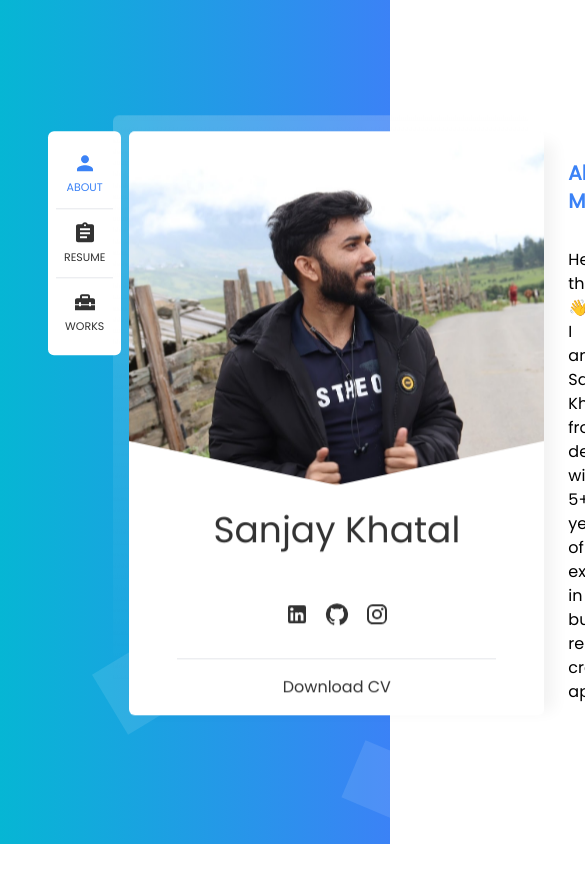
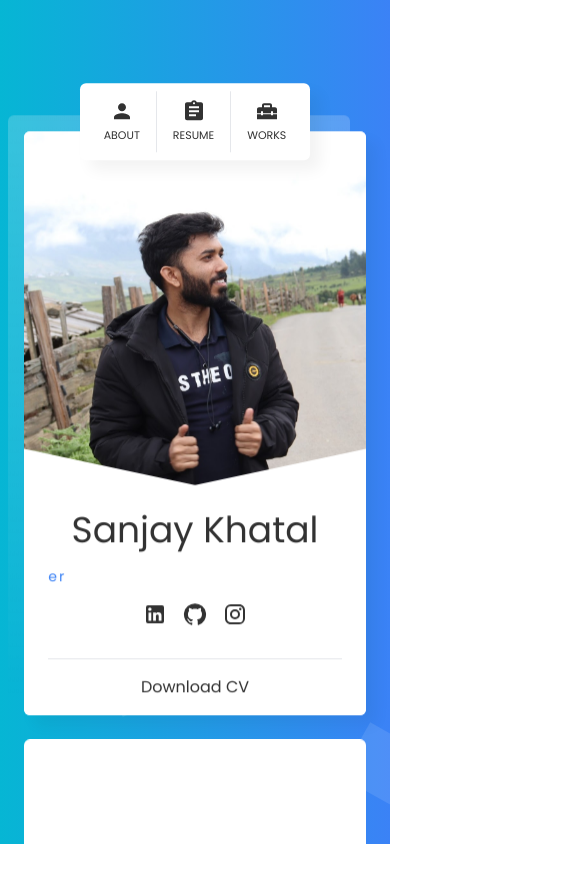
Before and after one commit to appsyk/portfolio, a Next.js app: page / in a window 390 px wide. Shown: the top 882 px of the page, 585 px wide, since content can reach past the window. Before the commit the page ends 844 px from the top, so only its background shows below. Built offline with nearby package versions, Linux system fonts and the light colour scheme.

Commit message:
feat: responsiveness and persistent selected section

```diff
--- a/src/app/ViewContext.tsx
+++ b/src/app/ViewContext.tsx
@@ -8,10 +8,23 @@ export interface ViewContextType {
     setView: (view: number) => void;
 }
 
+interface Route {
+    [key: number]: string;
+}
+
 const ViewContext = createContext<ViewContextType | undefined>(undefined);
 
+export const route: Route = {
+    0: '#about-me',
+    1: '#resume',
+    2: '#works'
+}
+
 export const ViewContextProvider = ({ children }: { children: React.ReactNode }) => {
-    const [view, setView] = useState(0);
+    const currentHash = window.location.hash;
+    const currentRoute = Object.entries(route).find(_ => _[1] === currentHash)?.[0];
+
+    const [view, setView] = useState(Number(currentRoute));
 
     const contextValue: ViewContextType = {
         view,
--- a/src/app/globals.css
+++ b/src/app/globals.css
@@ -5,6 +5,7 @@
 /* @import url('https://fonts.googleapis.com/css2?family=Poppins&display=swap'); */
 body {
   font-family: "Poppins", sans-serif;
+  scroll-behavior: smooth;
 }
 
 .role-animation {
--- a/src/app/layout.tsx
+++ b/src/app/layout.tsx
@@ -31,7 +31,9 @@ export default function RootLayout({
       <link rel="stylesheet" type='text/css' href="https://cdn.jsdelivr.net/gh/devicons/devicon@latest/devicon.min.css" />
         <link rel="preconnect" href="https://fonts.googleapis.com" />
         <link rel="preconnect" href="https://fonts.gstatic.com" />
+        {/* eslint-disable-next-line @next/next/no-page-custom-font */}
         <link href="https://fonts.googleapis.com/css2?family=Poppins&display=swap" rel="stylesheet" />
+        <title>Sanjay Khatal</title>
       </head>
       <body
         className={`${geistSans.variable} ${geistMono.variable} antialiased`}
@@ -40,8 +42,8 @@ export default function RootLayout({
           <div className="bg-gradient-to-r from-cyan-500 to-blue-500 h-screen">
             <Bubbles />
           </div>
-          <div className="absolute top-1/2 left-1/2 -translate-x-1/2 -translate-y-[51%] h-full max-h-[570px] w-full max-w-[1290px] px-12">
-            <div className="flex h-[inherit]">
+          <div className="absolute top-1/2 left-1/2 -translate-x-1/2 -translate-y-[51%] h-full max-h-[570px] w-full max-w-[1290px] px-6 lg:px-12">
+            <div className="lg:flex h-[inherit]">
               <ViewContextProvider>
                 <PersistentSelf />
                 {children}
--- a/src/components/DetailedInfo/AboutMe.tsx
+++ b/src/components/DetailedInfo/AboutMe.tsx
@@ -78,7 +78,7 @@ const AboutMe = () => {
     };
 
     return (
-        <div className='page-change-animation'>
+        <div id="about-me" className='page-change-animation'>
             <div className='divide-y'>
                 <SectionLabel label="About Me" />
                 <div className=''>
@@ -89,12 +89,12 @@ const AboutMe = () => {
                         {
                             about.map(_ => (
                                 <div key={_.label} className='flex gap-4 justify-between mb-2 last:mb-0'>
-                                    <div className='bg-primary h-fit py-1 text-white text-sm px-2 rounded-sm leading-none flex items-center'>
+                                    <div className='bg-primary h-fit py-1 text-white text-sm px-2 rounded-sm leading-none flex items-center w-min sm:w-fit'>
                                         {_.label}:
                                     </div>
-                                    <div className='text-base flex gap-2 items-center'>
+                                    <div className='text-base flex gap-2 items-center text-end'>
                                         {!Array.isArray(_.value) ? _.value :
-                                            <div className='flex flex-wrap gap-2'>
+                                            <div className='flex flex-wrap gap-2 justify-end'>
                                                 {
                                                     _.value.map(skill => <div key={skill.name} className='h-[33px] relative text-xl group py-1 px-1.5 bg-gradient-to-br from-blue-200 rounded-lg to-transparent'>
                                                         {skill?.icon && skill?.icon}
--- a/src/components/DetailedInfo/Resume.tsx
+++ b/src/components/DetailedInfo/Resume.tsx
@@ -6,7 +6,7 @@ import React from 'react'
 
 const Resume = () => {
     return (
-        <div className='divide-y page-change-animation '>
+        <div id="resume" className='divide-y page-change-animation '>
             <SectionLabel label="Resume" />
             <div className='divide-y'>
                 <div className='py-7'>
--- a/src/components/DetailedInfo/Work.tsx
+++ b/src/components/DetailedInfo/Work.tsx
@@ -34,7 +34,7 @@ const Work = () => {
     }
 
     return (
-        <div className='divide-y page-change-animation'>
+        <div id="works" className='divide-y page-change-animation'>
             <SectionLabel label="Works" />
             <div className='divide-y'>
                 <div className='py-7'>
--- a/src/components/DetailedInfo/index.tsx
+++ b/src/components/DetailedInfo/index.tsx
@@ -22,7 +22,7 @@ const DetailedInfo = () => {
   }
 
   return (
-    <div className="bg-white pt-0 pb-6 px-6 my-3 rounded-r-md overflow-y-auto overflow-x-hidden h-[calc(100%-10px)] z-20 detailed-info-animation">
+    <div className="focus-visible:outline-none bg-white pt-0 pb-6 px-6 my-6 lg:my-3 rounded-l-md rounded-r-md lg:rounded-l-none lg:rounded-r-md overflow-y-auto overflow-x-hidden h-[calc(100%-10px)] z-20 detailed-info-animation">
       {viewComponent(view)}
     </div>
   )
--- a/src/components/PersistentSelf.tsx
+++ b/src/components/PersistentSelf.tsx
@@ -4,7 +4,7 @@ import Self from './Self'
 
 const PersistentSelf = () => {
     return (
-        <div className="flex gap-2">
+        <div className="flex flex-col lg:flex-row items-center lg:items-start gap-2">
             <SideOptions />
             <Self />
         </div>
--- a/src/components/Self.tsx
+++ b/src/components/Self.tsx
@@ -21,7 +21,7 @@ const Self = () => {
     }, [count])
 
     return (
-        <div className='self-animation relative bg-white rounded-md w-[415px] h-full shadow-[10px_10px_15px_rgba(0,0,0,.05)] z-30'>
+        <div className='self-animation relative bg-white rounded-md w-full max-w-[415px] h-full shadow-[10px_10px_15px_rgba(0,0,0,.05)] z-30'>
             <div className='absolute -left-4 -top-4 bg-gradient-to-b from-[rgba(255,255,255,.2)] to-transparent -z-[1] rounded-md w-full h-full'></div>
             <div className='relative overflow-hidden rounded-t-md -z-[1]'>
                 <Image
@@ -36,7 +36,7 @@ const Self = () => {
                 <div className='absolute bg-white w-full h-[65px] -bottom-11 rotate-12 -left-10'></div>
                 <div className='absolute bg-white w-full h-[65px] -bottom-11 -rotate-12 left-10'></div>
             </div>
-            <div className='bg-white -mt-3 w-[415px] rounded-b-md px-12 pt-6 divide-y text-secondary'>
+            <div className='bg-white -mt-3 w-full lg:w-[415px] max-w-[415px] rounded-b-md px-6 lg:px-12 pt-6 divide-y text-secondary'>
                 <div className='text-center mb-8'>
                     <h2 className='text-secondary text-4xl mb-4'>
                         {data.name}
--- a/src/components/SideOptions.tsx
+++ b/src/components/SideOptions.tsx
@@ -1,6 +1,7 @@
 'use client'
 
-import { useViewContext } from '@/app/ViewContext';
+import { route, useViewContext } from '@/app/ViewContext';
+import { useRouter } from 'next/navigation';
 import React from 'react'
 
 const SideOptions = () => {
@@ -29,12 +30,17 @@ const SideOptions = () => {
     ]
 
     const { view, setView } = useViewContext();
+    const router = useRouter();
 
     return (
-        <div className='bg-white rounded-md w-fit p-2 z-10 divide-y text-secondary h-fit side-option-animation'>
+        <div className='lg:block fixed -top-12 shadow-[10px_10px_15px_rgba(0,0,0,.05)] lg:shadow-none lg:static flex bg-white rounded-md w-fit p-2 z-40 lg:z-10 divide-x lg:divide-x-0 lg:divide-y text-secondary h-fit side-option-animation'>
             {
                 options.map((_, index) => (
-                    <div key={_.name} onClick={() => setView(index)} className={`flex gap-1 flex-col py-3 px-2 last:mb-0 justify-center items-center cursor-pointer group ${view === index ? '!text-primary' : ''}`}>
+                    <div key={_.name} onClick={() => {
+                        setView(index)
+                        router.push(route[index])
+                    }} className={`flex gap-1 flex-col px-4 py-2 lg:py-3 lg:px-2 last:mb-0 justify-center items-center cursor-pointer group
+                     ${view === index ? '!text-primary' : ''}`}>
                         <div className='w-6 h-6'>
                             {_.icon}
                         </div>
```
